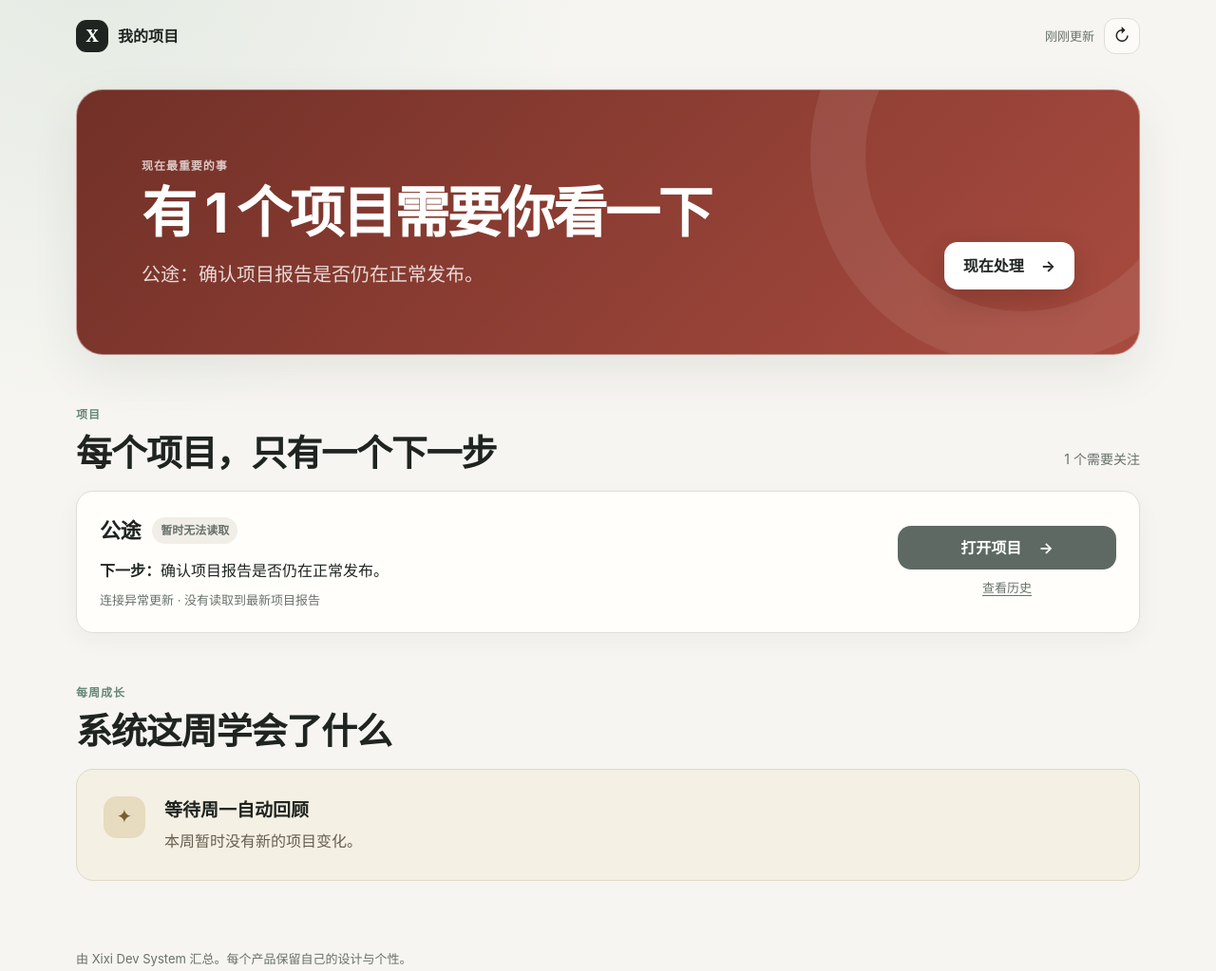
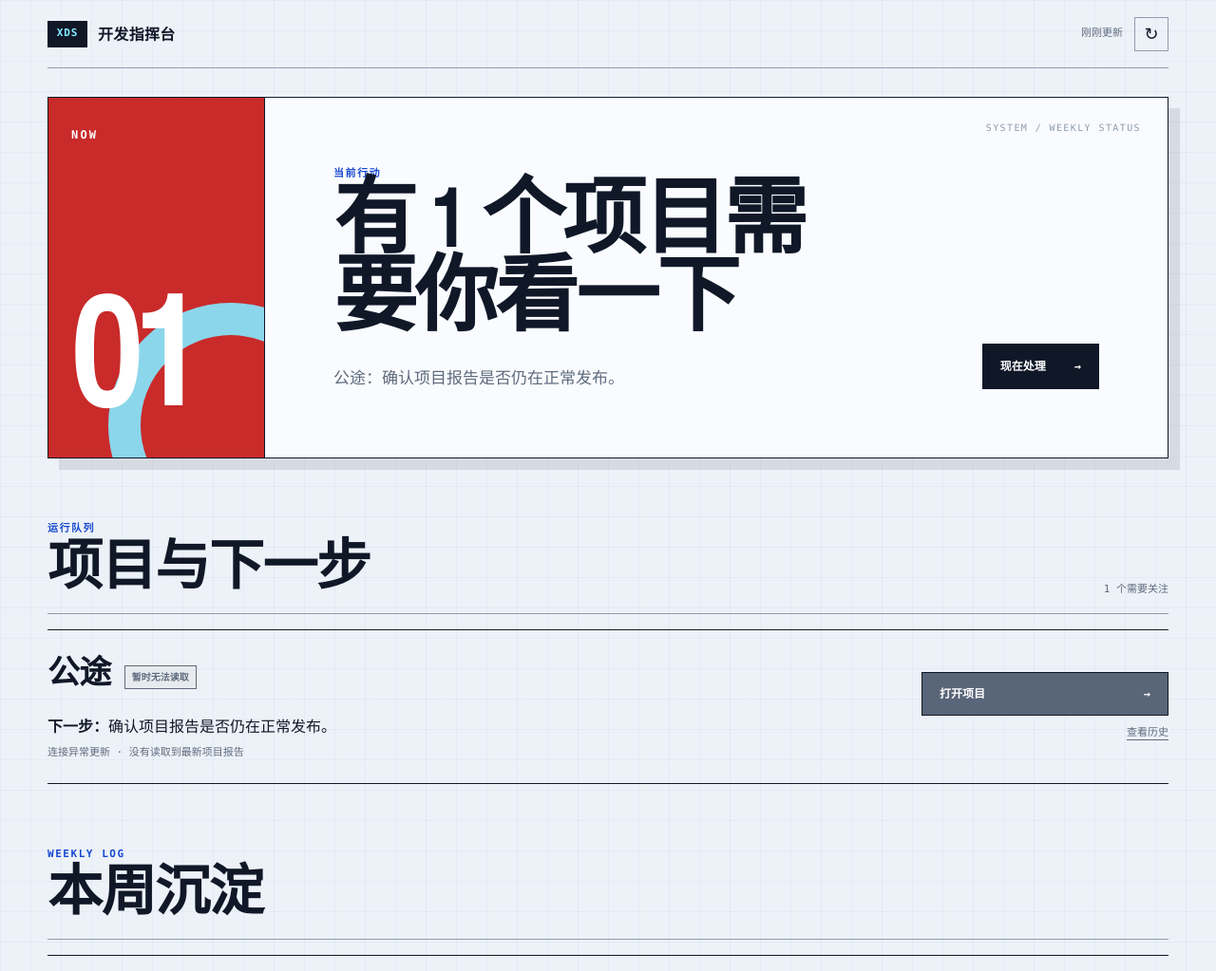
Before and after one commit to xixinikl/quality-hub, a plain HTML site: page index.html in a window 1280 px wide. Shown: the top 1023 px of the page at 95% size. Drawn offline with Linux system fonts and the light colour scheme; no server answers.

Commit message:
feat: give quality hub a distinct command-center identity (#3)
Co-authored-by: xixi <nikl31@outlook.com>

```diff
--- a/app.js
+++ b/app.js
@@ -134,6 +134,7 @@ function renderAttention(results) {
   const title = document.getElementById("attentionTitle");
   const summary = document.getElementById("attentionSummary");
   const action = document.getElementById("attentionAction");
+  const countLabel = document.getElementById("attentionCount");
   const urgent = results.filter((item) => ["fail", "unknown"].includes(statusFor(item)));
   const review = results.filter((item) => statusFor(item) === "conditional");
   const needsAttention = [...urgent, ...review];
@@ -143,6 +144,7 @@ function renderAttention(results) {
   action.innerHTML = "";
 
   if (!results.length) {
+    countLabel.textContent = "00";
     attention.classList.add("neutral");
     title.textContent = "还没有接入项目";
     summary.textContent = "接入第一个项目后，这里会告诉你最重要的下一步。";
@@ -150,6 +152,7 @@ function renderAttention(results) {
   }
 
   if (!needsAttention.length) {
+    countLabel.textContent = "OK";
     attention.classList.add("all-good");
     title.textContent = "本周无需你处理";
     summary.textContent = `已接入的 ${results.length} 个项目运行正常。你可以专注于下一项产品工作。`;
@@ -158,6 +161,7 @@ function renderAttention(results) {
 
   const first = needsAttention[0];
   const count = needsAttention.length;
+  countLabel.textContent = String(count).padStart(2, "0");
   attention.classList.add(urgent.length ? "has-danger" : "has-attention");
   title.textContent = `有 ${count} 个项目需要你看一下`;
   summary.textContent = `${first.project.projectName || first.project.projectId}：${describeNextStep(first)}`;
--- a/index.html
+++ b/index.html
@@ -10,8 +10,8 @@
   <body>
     <header class="topbar">
       <a class="brand" href="./" aria-label="回到项目总览">
-        <span class="brand-mark" aria-hidden="true">X</span>
-        <span>我的项目</span>
+        <span class="brand-mark" aria-hidden="true">XDS</span>
+        <span>开发指挥台</span>
       </a>
       <div class="topbar-actions">
         <span id="updatedAt" class="updated" aria-live="polite">正在更新</span>
@@ -23,19 +23,25 @@
 
     <main>
       <section id="attention" class="attention loading" aria-labelledby="attentionTitle">
-        <div class="attention-copy">
-          <p class="section-kicker">现在最重要的事</p>
-          <h1 id="attentionTitle">正在查看所有项目</h1>
-          <p id="attentionSummary" class="attention-summary">马上告诉你是否有事情需要处理。</p>
+        <div class="now-rail" aria-hidden="true">
+          <span>NOW</span>
+          <strong id="attentionCount">—</strong>
         </div>
-        <div id="attentionAction" class="attention-action" hidden></div>
+        <div class="attention-body">
+          <div class="attention-copy">
+            <p class="section-kicker">当前行动</p>
+            <h1 id="attentionTitle">正在查看所有项目</h1>
+            <p id="attentionSummary" class="attention-summary">马上告诉你是否有事情需要处理。</p>
+          </div>
+          <div id="attentionAction" class="attention-action" hidden></div>
+        </div>
       </section>
 
       <section class="section" aria-labelledby="projectsTitle">
         <div class="section-heading">
           <div>
-            <p class="section-kicker">项目</p>
-            <h2 id="projectsTitle">每个项目，只有一个下一步</h2>
+            <p class="section-kicker">运行队列</p>
+            <h2 id="projectsTitle">项目与下一步</h2>
           </div>
           <p id="projectSummary" class="section-note">正在读取项目状态</p>
         </div>
@@ -45,8 +51,8 @@
       <section class="section growth-section" aria-labelledby="growthTitle">
         <div class="section-heading">
           <div>
-            <p class="section-kicker">每周成长</p>
-            <h2 id="growthTitle">系统这周学会了什么</h2>
+            <p class="section-kicker">WEEKLY LOG</p>
+            <h2 id="growthTitle">本周沉淀</h2>
           </div>
         </div>
         <div id="growthContent" class="growth-card">
@@ -60,7 +66,7 @@
     </main>
 
     <footer>
-      <p>由 Xixi Dev System 汇总。每个产品保留自己的设计与个性。</p>
+      <p>Xixi Dev System · 项目事实来自 GitHub · 每个产品保留自己的设计与个性</p>
     </footer>
 
     <script src="./app.js"></script>
--- a/scripts/verify.mjs
+++ b/scripts/verify.mjs
@@ -9,7 +9,7 @@ const contents = Object.fromEntries(
 JSON.parse(contents["projects.json"]);
 new vm.Script(contents["app.js"], { filename: "app.js" });
 
-const requiredHtml = ["attentionTitle", "projectList", "growthContent", "refresh"];
+const requiredHtml = ["attentionTitle", "attentionCount", "projectList", "growthContent", "refresh"];
 for (const id of requiredHtml) {
   if (!contents["index.html"].includes(`id="${id}"`)) {
     throw new Error(`index.html 缺少 #${id}`);
--- a/styles.css
+++ b/styles.css
@@ -1,23 +1,30 @@
+@font-face {
+  font-family: "Barlow Condensed Local";
+  src: local("Barlow Condensed SemiBold"), local("BarlowCondensed-SemiBold");
+  font-weight: 600;
+}
+
 :root {
   color-scheme: light;
-  --bg: #f6f5f1;
-  --surface: #fffefa;
-  --surface-soft: #f0eee7;
-  --ink: #1f2421;
-  --muted: #69716c;
-  --line: #dedfd8;
-  --brand: #315f4b;
-  --brand-dark: #234737;
-  --good: #2f6b50;
-  --good-soft: #e5f0e9;
-  --attention: #9a5b13;
-  --attention-soft: #fbedd5;
-  --danger: #a44035;
-  --danger-soft: #f8e5e1;
-  --shadow: 0 18px 50px rgba(37, 45, 40, 0.08);
-  --radius-lg: 28px;
-  --radius-md: 18px;
-  --radius-sm: 12px;
+  --canvas: #edf2f8;
+  --paper: #f9fbfe;
+  --ink: #101828;
+  --muted: #5f6b7d;
+  --line: #c8d2df;
+  --line-strong: #8f9caf;
+  --blue: #1748d1;
+  --blue-dark: #0c2d84;
+  --cyan: #84e9ff;
+  --signal: #ff6b35;
+  --good: #087f5b;
+  --good-soft: #d9f5e9;
+  --attention: #c4450a;
+  --attention-soft: #fff0e8;
+  --danger: #c92a2a;
+  --danger-soft: #ffe3e3;
+  --mono: "SFMono-Regular", Consolas, "Liberation Mono", monospace;
+  --display: "Barlow Condensed Local", "Arial Narrow", sans-serif;
+  --body: "Avenir Next", Avenir, "Segoe UI", sans-serif;
 }
 
 * { box-sizing: border-box; }
@@ -25,203 +32,270 @@
 body {
   margin: 0;
   min-width: 320px;
-  background:
-    radial-gradient(circle at 8% -8%, rgba(177, 205, 187, 0.28), transparent 33rem),
-    var(--bg);
+  background-color: var(--canvas);
+  background-image:
+    linear-gradient(rgba(23, 72, 209, 0.045) 1px, transparent 1px),
+    linear-gradient(90deg, rgba(23, 72, 209, 0.045) 1px, transparent 1px);
+  background-size: 32px 32px;
   color: var(--ink);
-  font-family: Inter, "PingFang SC", "Microsoft YaHei", ui-sans-serif, system-ui, sans-serif;
-  line-height: 1.55;
+  font-family: var(--body);
+  line-height: 1.5;
 }
 
 a { color: inherit; }
 button, a { -webkit-tap-highlight-color: transparent; }
 
 .topbar {
-  width: min(1120px, calc(100% - 40px));
-  min-height: 76px;
+  width: min(1180px, calc(100% - 48px));
+  min-height: 72px;
   margin: 0 auto;
   display: flex;
   align-items: center;
   justify-content: space-between;
-  gap: 20px;
+  border-bottom: 1px solid var(--line-strong);
 }
 
 .brand {
   display: inline-flex;
   align-items: center;
-  gap: 10px;
+  gap: 11px;
   color: var(--ink);
-  font-weight: 760;
+  font-weight: 700;
+  letter-spacing: 0.02em;
   text-decoration: none;
 }
 
 .brand-mark {
   display: grid;
-  width: 34px;
-  height: 34px;
+  min-width: 42px;
+  height: 28px;
+  padding: 0 7px;
   place-items: center;
-  border-radius: 11px;
   background: var(--ink);
-  color: white;
-  font-family: Georgia, serif;
-  font-size: 18px;
+  color: var(--cyan);
+  font-family: var(--mono);
+  font-size: 11px;
+  font-weight: 800;
+  letter-spacing: 0.08em;
 }
 
-.topbar-actions { display: flex; align-items: center; gap: 10px; }
-.updated { color: var(--muted); font-size: 13px; }
+.topbar-actions { display: flex; align-items: center; gap: 12px; }
+.updated { color: var(--muted); font-family: var(--mono); font-size: 11px; text-transform: uppercase; }
 
 .icon-button {
-  width: 38px;
-  height: 38px;
-  border: 1px solid var(--line);
-  border-radius: 12px;
-  background: rgba(255, 254, 250, 0.76);
+  width: 36px;
+  height: 36px;
+  border: 1px solid var(--line-strong);
+  background: transparent;
   color: var(--ink);
   cursor: pointer;
   font: inherit;
   font-size: 18px;
+  transition: background 140ms ease, color 140ms ease;
+}
+.icon-button:hover { background: var(--ink); color: var(--cyan); }
+.icon-button:disabled { cursor: wait; opacity: 0.45; }
+
+main { width: min(1180px, calc(100% - 48px)); margin: 30px auto 84px; }
+
+.attention {
+  min-height: 360px;
+  display: grid;
+  grid-template-columns: 228px minmax(0, 1fr);
+  border: 1px solid var(--ink);
+  background: var(--paper);
+  box-shadow: 12px 12px 0 rgba(16, 24, 40, 0.1);
 }
 
-.icon-button:hover { background: white; transform: translateY(-1px); }
-.icon-button:disabled { cursor: wait; opacity: 0.55; }
+.now-rail {
+  padding: 30px 24px;
+  display: flex;
+  flex-direction: column;
+  justify-content: space-between;
+  overflow: hidden;
+  border-right: 1px solid var(--ink);
+  background: var(--blue);
+  color: white;
+  position: relative;
+}
 
-main { width: min(1120px, calc(100% - 40px)); margin: 18px auto 72px; }
+.now-rail::after {
+  content: "";
+  position: absolute;
+  width: 190px;
+  height: 190px;
+  right: -94px;
+  bottom: -95px;
+  border: 34px solid var(--cyan);
+  border-radius: 50%;
+  opacity: 0.9;
+}
 
-.attention {
-  min-height: 280px;
-  padding: clamp(32px, 6vw, 68px);
+.now-rail span {
+  font-family: var(--mono);
+  font-size: 12px;
+  font-weight: 800;
+  letter-spacing: 0.18em;
+}
+
+.now-rail strong {
+  font-family: var(--display);
+  font-size: clamp(96px, 13vw, 166px);
+  font-weight: 600;
+  line-height: 0.74;
+  letter-spacing: -0.06em;
+  position: relative;
+  z-index: 1;
+}
+
+.attention.has-attention .now-rail { background: var(--attention); }
+.attention.has-danger .now-rail { background: var(--danger); }
+.attention.all-good .now-rail { background: var(--good); }
+.attention.neutral .now-rail { background: #596579; }
+
+.attention-body {
+  padding: clamp(32px, 6vw, 72px);
   display: flex;
   align-items: flex-end;
   justify-content: space-between;
-  gap: 42px;
-  overflow: hidden;
-  border: 1px solid rgba(255,255,255,0.45);
-  border-radius: var(--radius-lg);
-  background: linear-gradient(135deg, #274f3d, #3d715b);
-  color: white;
-  box-shadow: var(--shadow);
+  gap: 44px;
   position: relative;
 }
 
-.attention::after {
-  content: "";
+.attention-body::before {
+  content: "SYSTEM / WEEKLY STATUS";
   position: absolute;
-  width: 330px;
-  height: 330px;
-  right: -100px;
-  top: -155px;
-  border: 58px solid rgba(255,255,255,0.08);
-  border-radius: 50%;
+  top: 24px;
+  right: 28px;
+  color: var(--line-strong);
+  font-family: var(--mono);
+  font-size: 10px;
+  letter-spacing: 0.14em;
 }
 
-.attention.has-attention { background: linear-gradient(135deg, #7c4812, #b06a22); }
-.attention.has-danger { background: linear-gradient(135deg, #713027, #a94b3f); }
-.attention.neutral { background: linear-gradient(135deg, #46534c, #66756d); }
-
-.attention-copy { max-width: 720px; position: relative; z-index: 1; }
+.attention-copy { max-width: 650px; }
 .section-kicker {
-  margin: 0 0 9px;
-  color: currentColor;
-  font-size: 12px;
-  font-weight: 760;
-  letter-spacing: 0.08em;
-  opacity: 0.72;
+  margin: 0 0 8px;
+  color: var(--blue);
+  font-family: var(--mono);
+  font-size: 11px;
+  font-weight: 800;
+  letter-spacing: 0.14em;
   text-transform: uppercase;
 }
 
 h1, h2, h3, p { margin-top: 0; }
-h1 { margin-bottom: 18px; font-size: clamp(38px, 5vw, 58px); line-height: 1.08; letter-spacing: -0.045em; }
-.attention-summary { max-width: 660px; margin-bottom: 0; color: rgba(255,255,255,0.82); font-size: clamp(16px, 2vw, 20px); }
-.attention-action { flex: none; position: relative; z-index: 1; }
+h1 {
+  margin-bottom: 20px;
+  font-family: var(--display);
+  font-size: clamp(54px, 7vw, 88px);
+  font-stretch: condensed;
+  font-weight: 600;
+  line-height: 0.94;
+  letter-spacing: -0.035em;
+  text-wrap: balance;
+}
+.attention-summary { max-width: 650px; margin-bottom: 0; color: var(--muted); font-size: 17px; }
+.attention-action { flex: none; }
 
 .hero-button, .primary-button {
   display: inline-flex;
   align-items: center;
-  justify-content: center;
-  gap: 18px;
-  min-height: 50px;
-  padding: 0 20px;
-  border-radius: 14px;
-  font-weight: 720;
+  justify-content: space-between;
+  gap: 30px;
+  min-height: 48px;
+  padding: 0 18px;
+  border: 1px solid var(--ink);
+  background: var(--ink);
+  color: white;
+  font-family: var(--mono);
+  font-size: 12px;
+  font-weight: 700;
   text-decoration: none;
-  transition: transform 160ms ease, box-shadow 160ms ease;
+  text-transform: uppercase;
+  transition: background 140ms ease, color 140ms ease, transform 140ms ease;
 }
+.hero-button:hover, .primary-button:hover { background: var(--cyan); color: var(--ink); transform: translate(-2px, -2px); }
 
-.hero-button { background: white; color: var(--ink); box-shadow: 0 12px 30px rgba(0,0,0,0.16); }
-.hero-button:hover, .primary-button:hover { transform: translateY(-2px); }
-
-.section { margin-top: 54px; }
+.section { margin-top: 66px; }
 .section-heading {
-  margin-bottom: 18px;
+  margin-bottom: 16px;
+  padding-bottom: 14px;
   display: flex;
   align-items: flex-end;
   justify-content: space-between;
   gap: 20px;
+  border-bottom: 1px solid var(--line-strong);
+}
+h2 { margin-bottom: 0; font-family: var(--display); font-size: clamp(38px, 5vw, 58px); font-weight: 600; line-height: 1; letter-spacing: -0.025em; }
+.section-note { margin-bottom: 2px; color: var(--muted); font-family: var(--mono); font-size: 11px; }
+
+.project-list { border-top: 1px solid var(--ink); }
+.project-card {
+  min-height: 154px;
+  padding: 24px 0;
+  display: grid;
+  grid-template-columns: minmax(0, 1fr) 260px;
+  align-items: center;
+  gap: 40px;
+  border-bottom: 1px solid var(--ink);
 }
 
-.section-heading .section-kicker { color: var(--brand); }
-h2 { margin-bottom: 0; font-size: clamp(26px, 3vw, 38px); line-height: 1.14; letter-spacing: -0.03em; }
-.section-note { margin-bottom: 4px; color: var(--muted); font-size: 14px; }
-
-.project-list { display: grid; gap: 14px; }
-.project-card {
-  padding: 24px;
-  display: grid;
-  grid-template-columns: minmax(0, 1fr) auto;
-  align-items: center;
-  gap: 28px;
-  border: 1px solid var(--line);
-  border-radius: var(--radius-md);
-  background: var(--surface);
-  box-shadow: 0 8px 26px rgba(37, 45, 40, 0.045);
-}
-
-.project-title-row { display: flex; align-items: center; gap: 12px; flex-wrap: wrap; }
-.project-title-row h3 { margin-bottom: 0; font-size: 22px; letter-spacing: -0.02em; }
-.status-badge { padding: 5px 9px; border-radius: 999px; font-size: 12px; font-weight: 720; }
+.project-title-row { display: flex; align-items: center; gap: 14px; flex-wrap: wrap; }
+.project-title-row h3 { margin-bottom: 0; font-family: var(--display); font-size: 34px; font-weight: 600; letter-spacing: -0.02em; }
+.status-badge { padding: 4px 7px; border: 1px solid currentColor; font-family: var(--mono); font-size: 10px; font-weight: 800; text-transform: uppercase; }
 .status-badge.tone-good { background: var(--good-soft); color: var(--good); }
 .status-badge.tone-attention { background: var(--attention-soft); color: var(--attention); }
 .status-badge.tone-danger { background: var(--danger-soft); color: var(--danger); }
-.status-badge.tone-muted { background: var(--surface-soft); color: var(--muted); }
-.next-step { margin: 13px 0 8px; font-size: 16px; }
-.project-meta { margin-bottom: 0; color: var(--muted); font-size: 13px; }
+.status-badge.tone-muted { background: #e7ebf0; color: var(--muted); }
+.next-step { margin: 14px 0 8px; font-size: 16px; }
+.project-meta { margin-bottom: 0; color: var(--muted); font-family: var(--mono); font-size: 11px; }
 
-.project-actions { min-width: 230px; display: grid; justify-items: stretch; gap: 9px; }
-.primary-button { min-height: 46px; color: white; background: var(--brand); }
+.project-actions { display: grid; justify-items: stretch; gap: 10px; }
+.primary-button { min-height: 46px; }
 .primary-button.tone-attention { background: var(--attention); }
 .primary-button.tone-danger { background: var(--danger); }
-.primary-button.tone-muted { background: #5d6962; }
-.text-link { color: var(--muted); font-size: 13px; text-align: center; text-underline-offset: 3px; }
+.primary-button.tone-muted { background: #596579; }
+.text-link { color: var(--muted); font-family: var(--mono); font-size: 11px; text-align: right; text-underline-offset: 4px; }
 
 .growth-card {
-  padding: 28px;
-  display: flex;
-  align-items: flex-start;
-  gap: 20px;
-  border: 1px solid #ded8c9;
-  border-radius: var(--radius-md);
-  background: #f5f0e4;
+  padding: 28px 0;
+  display: grid;
+  grid-template-columns: 64px minmax(0, 1fr);
+  align-items: start;
+  gap: 24px;
+  border-top: 1px solid var(--ink);
+  border-bottom: 1px solid var(--ink);
 }
-.growth-icon { display: grid; width: 44px; height: 44px; flex: none; place-items: center; border-radius: 14px; background: #e7dbc0; color: #765e2d; font-size: 20px; }
-.growth-card h3 { margin-bottom: 6px; font-size: 19px; }
-.growth-card p, .growth-card ul { margin-bottom: 0; color: #665f50; }
+.growth-icon { display: grid; width: 50px; height: 50px; place-items: center; border: 1px solid var(--blue); background: var(--cyan); color: var(--blue-dark); font-size: 20px; }
+.growth-card h3 { margin-bottom: 7px; font-family: var(--display); font-size: 27px; font-weight: 600; }
+.growth-card p, .growth-card ul { max-width: 760px; margin-bottom: 0; color: var(--muted); }
 .growth-card ul { padding-left: 20px; }
 
-.empty-state { padding: 28px; border: 1px dashed var(--line); border-radius: var(--radius-md); color: var(--muted); background: var(--surface); }
+.empty-state { padding: 28px 0; border-bottom: 1px solid var(--ink); color: var(--muted); }
 
-footer { width: min(1120px, calc(100% - 40px)); margin: 0 auto 36px; color: var(--muted); font-size: 13px; }
+footer { width: min(1180px, calc(100% - 48px)); margin: 0 auto 32px; color: var(--muted); font-family: var(--mono); font-size: 10px; letter-spacing: 0.04em; }
 footer p { margin-bottom: 0; }
 
-@media (max-width: 760px) {
-  .topbar, main, footer { width: min(100% - 28px, 1120px); }
+:focus-visible { outline: 3px solid var(--cyan); outline-offset: 3px; }
+
+@media (max-width: 820px) {
+  .topbar, main, footer { width: min(100% - 28px, 1180px); }
   .updated { display: none; }
-  .attention { min-height: 360px; padding: 32px 24px; flex-direction: column; align-items: stretch; justify-content: flex-end; }
+  .attention { min-height: 0; grid-template-columns: 76px minmax(0, 1fr); box-shadow: 7px 7px 0 rgba(16, 24, 40, 0.1); }
+  .now-rail { padding: 18px 10px; }
+  .now-rail strong { font-size: 64px; writing-mode: vertical-rl; transform: rotate(180deg); line-height: 1; }
+  .now-rail::after { width: 100px; height: 100px; right: -65px; bottom: -48px; border-width: 18px; }
+  .attention-body { min-height: 430px; padding: 58px 24px 24px; flex-direction: column; align-items: stretch; justify-content: flex-end; gap: 28px; }
+  .attention-body::before { top: 18px; right: 18px; }
+  h1 { font-size: clamp(46px, 14vw, 64px); }
   .attention-action, .hero-button { width: 100%; }
-  .section { margin-top: 42px; }
+  .section { margin-top: 54px; }
   .section-heading { align-items: flex-start; flex-direction: column; gap: 8px; }
-  .project-card { grid-template-columns: 1fr; padding: 20px; gap: 20px; }
+  .project-card { grid-template-columns: 1fr; gap: 22px; }
   .project-actions { min-width: 0; }
-  .growth-card { padding: 22px; }
+  .text-link { text-align: center; }
+  .growth-card { grid-template-columns: 50px minmax(0, 1fr); gap: 16px; }
 }
 
 @media (prefers-reduced-motion: reduce) {
```
